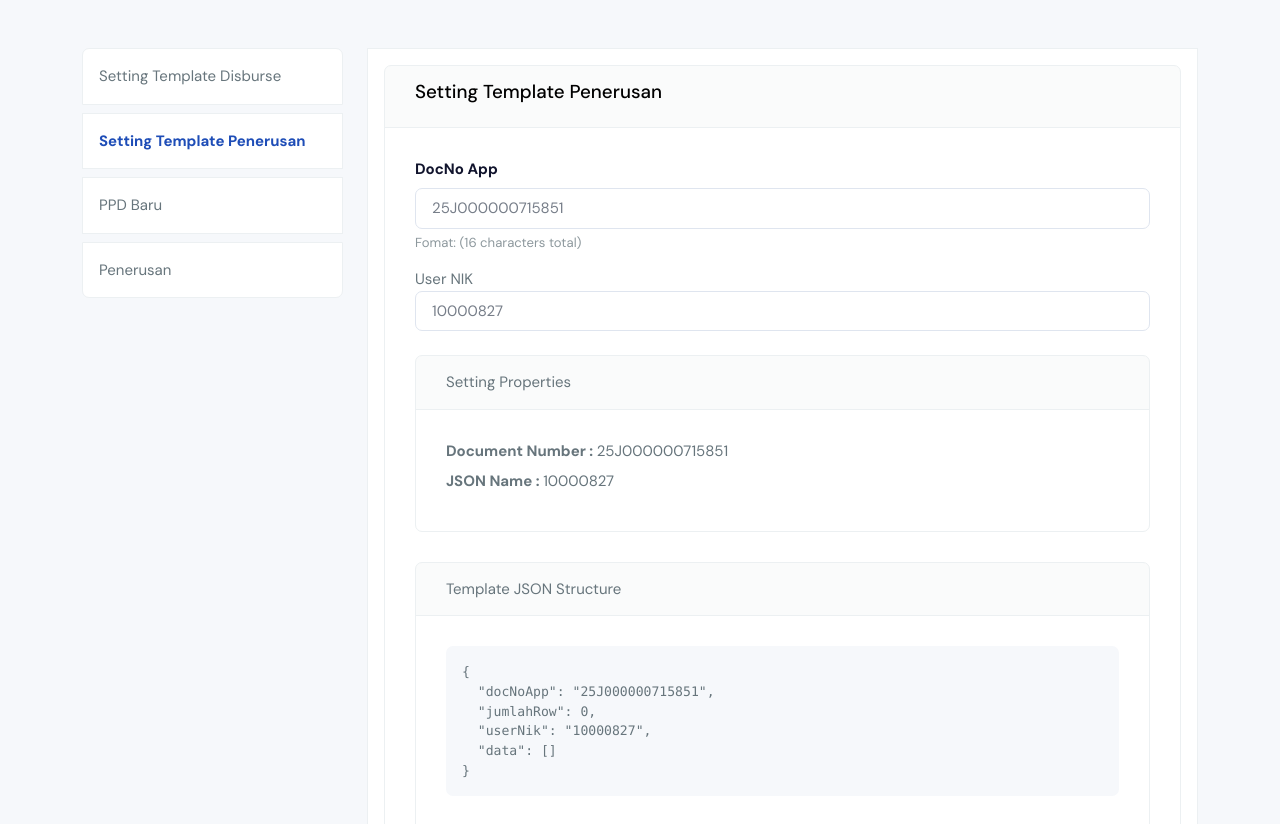
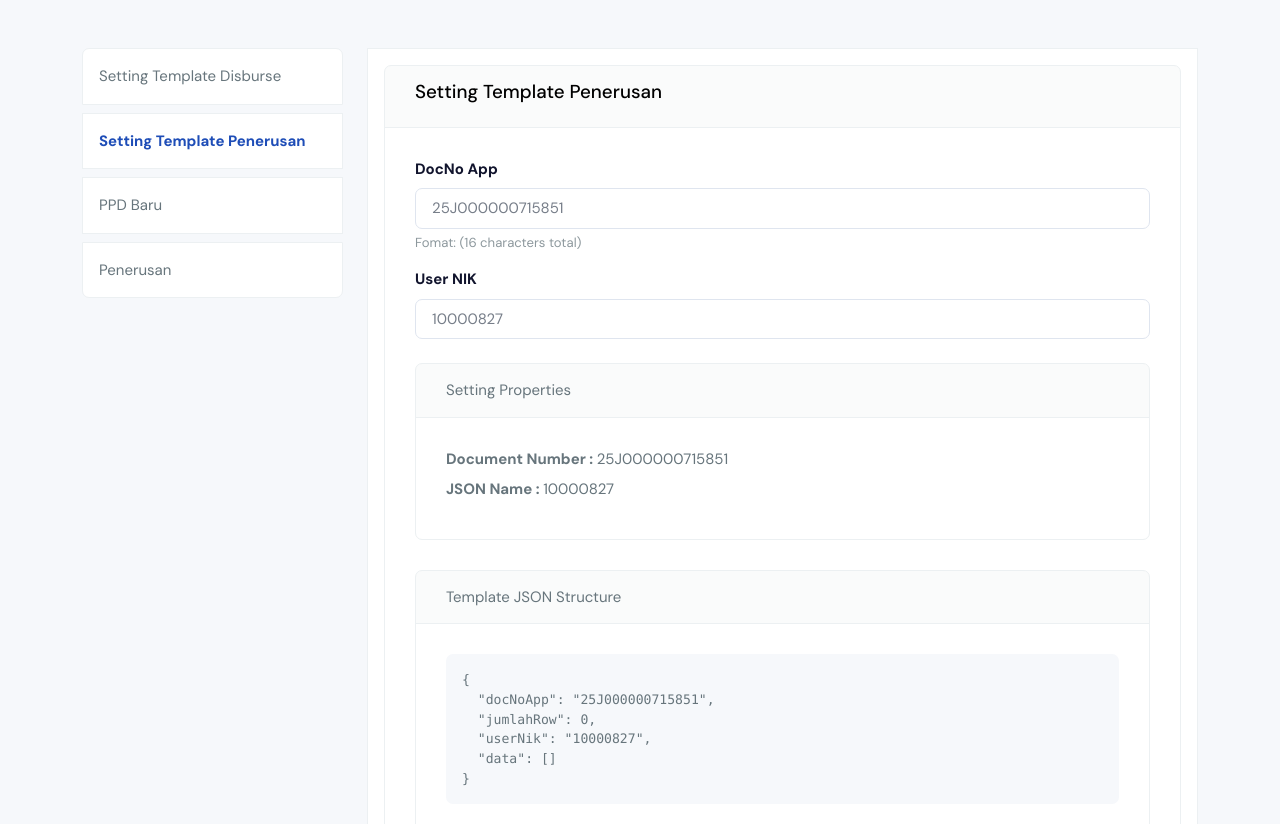
Before and after one commit to zarmintaa/generate_testing_json_jnf, a Vue app: page /setting-template-penerusan in a window 1280 px wide. Shown: the top 824 px of the page. Built offline with nearby package versions, Linux system fonts and the light colour scheme.

Commit message:
inital commit update add new template penerusan

```diff
--- a/src/pages/SettingTemplatePenerusan.vue
+++ b/src/pages/SettingTemplatePenerusan.vue
@@ -103,7 +103,7 @@ onMounted(() => {
             </div>
           </div>
           <div class="mb-3">
-            <label for="user nik">User NIK</label>
+            <label for="user nik" class="form-label">User NIK</label>
             <input
               type="text"
               v-model="localUserNik"
```
